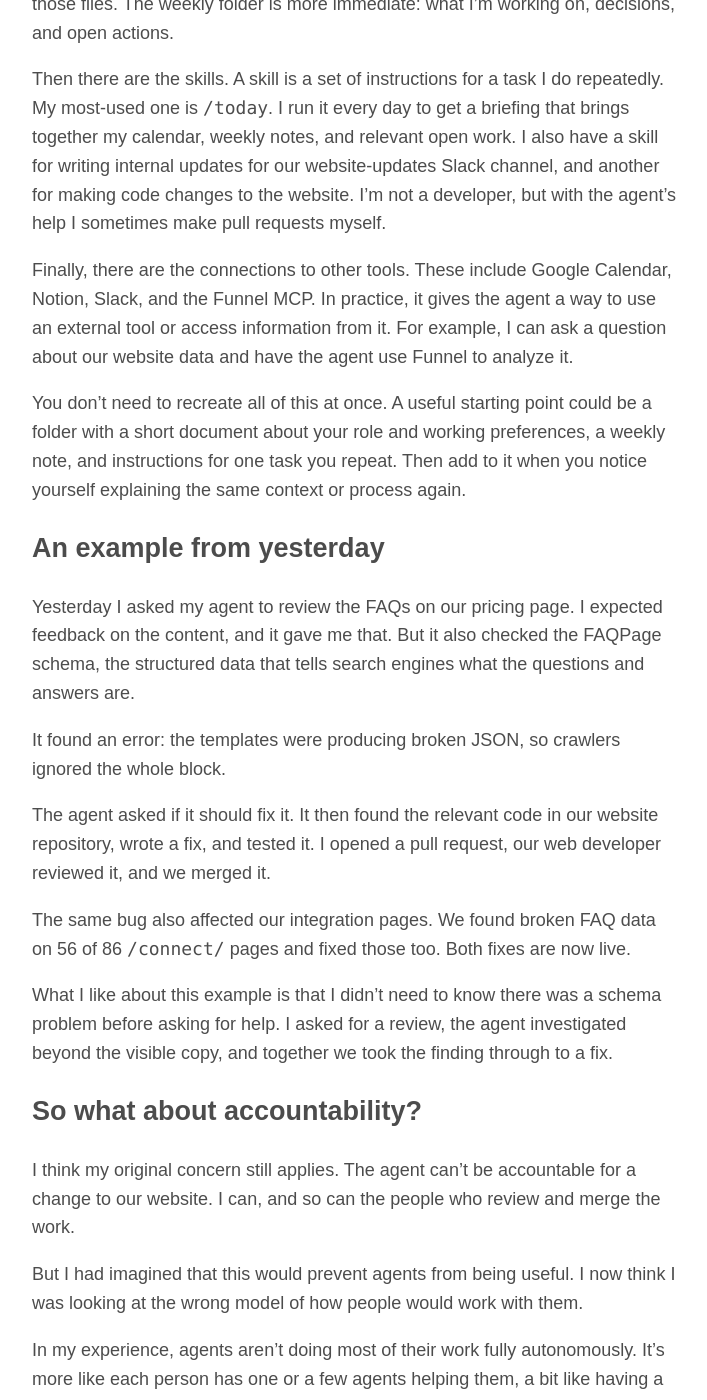
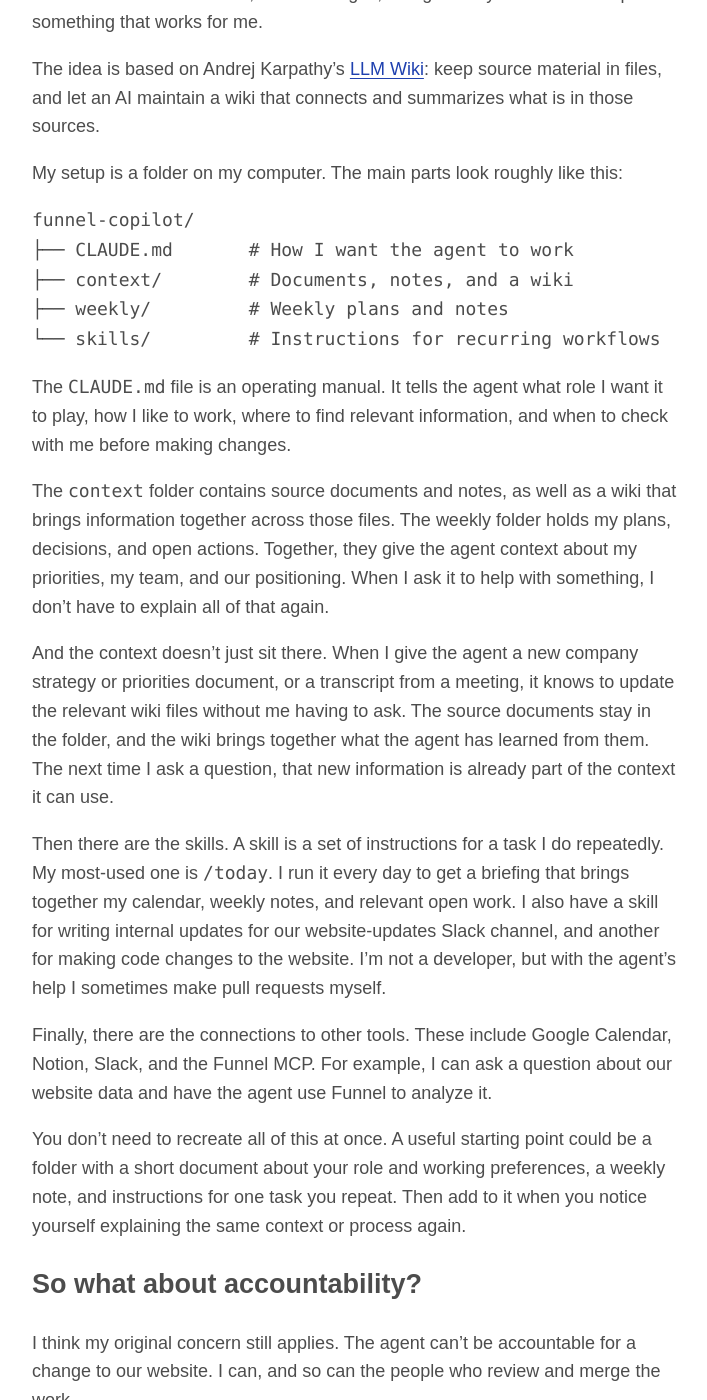
Before and after one commit to tfrenkiel040/website, a Jekyll site: the page built from _posts/2026-11-19-ai-agents-i-changed-my-mind.md, in a window 1280 px wide and 1400 px high, scrolled down 1897 px. Shown: the whole window, without its empty margins (284-991 px from the left). Built offline with Jekyll 4.4.1, drawn with Linux system fonts in a browser that asks for light colours; some of the changed text lies outside the part shown.

Commit message:
Update 2026-11-19-ai-agents-i-changed-my-mind.md

```diff
--- a/_posts/2026-11-19-ai-agents-i-changed-my-mind.md
+++ b/_posts/2026-11-19-ai-agents-i-changed-my-mind.md
@@ -9,11 +9,21 @@ In June 2025, I wrote a post about [AI agents and accountability](/ai/2025/06/14
 
 I still think the person is responsible. But I was wrong about how useful agents could be while that remains true.
 
+## A fix I wouldn't have made myself
+
+Recently, I asked my agent to review the FAQs on our pricing page. I expected feedback on the content, and it gave me that. But it also checked the FAQPage schema, the structured data that tells search engines what the questions and answers are.
+
+It found an error: the templates were producing broken JSON, so crawlers ignored the whole block.
+
+The agent asked if it should fix it. It found the relevant code in our website repository, wrote a fix, and tested it. I opened a pull request, our web developer reviewed it, and we merged it. We also found the same bug on 56 of 86 `/connect/` pages and fixed those too. Both fixes are now live. All of this took less than an hour.
+
+Before, I would have created a card on our Notion board and asked our developer to look into it. This time I could do it myself, with the agent's help and a review from our developer. I'm not a developer, and we got a fix shipped across the site.
+
 ## When did my chatbot become an agent?
 
 Back then, I saw a lot of startups building AI agents, and I was skeptical about how useful their products would be. One company I followed was Relay.app. In July this year, they announced they were shutting down, and the [product closed in September](https://relay.app/).
 
-In that case, my skepticism wasn't entirely misplaced. But Relay closing doesn't prove that my reasoning was right, or that other agent companies won't succeed. What I didn't expect was how useful agents would become as the leading AI companies gave their existing chatbots more tools and capabilities.
+I was skeptical about that company, and it didn't succeed. What I didn't expect was how useful agents would become as the leading AI companies gave their existing chatbots more tools and capabilities.
 
 What happened for me was more gradual. The AI chatbot I was already using got more tools. It could create documents in Google Docs, get better at building software and web apps, and analyze our website data through the Funnel MCP, which gives it access to our Google Analytics data.
 
@@ -39,25 +49,15 @@ funnel-copilot/
 
 The `CLAUDE.md` file is an operating manual. It tells the agent what role I want it to play, how I like to work, where to find relevant information, and when to check with me before making changes.
 
-The `context` folder gives it background for my work. It contains source documents and notes, as well as a wiki that brings information together across those files. The weekly folder is more immediate: what I'm working on, decisions, and open actions.
+The `context` folder contains source documents and notes, as well as a wiki that brings information together across those files. The weekly folder holds my plans, decisions, and open actions. Together, they give the agent context about my priorities, my team, and our positioning. When I ask it to help with something, I don't have to explain all of that again.
+
+And the context doesn't just sit there. When I give the agent a new company strategy or priorities document, or a transcript from a meeting, it knows to update the relevant wiki files without me having to ask. The source documents stay in the folder, and the wiki brings together what the agent has learned from them. The next time I ask a question, that new information is already part of the context it can use.
 
 Then there are the skills. A skill is a set of instructions for a task I do repeatedly. My most-used one is `/today`. I run it every day to get a briefing that brings together my calendar, weekly notes, and relevant open work. I also have a skill for writing internal updates for our website-updates Slack channel, and another for making code changes to the website. I'm not a developer, but with the agent's help I sometimes make pull requests myself.
 
-Finally, there are the connections to other tools. These include Google Calendar, Notion, Slack, and the Funnel MCP. In practice, it gives the agent a way to use an external tool or access information from it. For example, I can ask a question about our website data and have the agent use Funnel to analyze it.
+Finally, there are the connections to other tools. These include Google Calendar, Notion, Slack, and the Funnel MCP. For example, I can ask a question about our website data and have the agent use Funnel to analyze it.
 
 You don't need to recreate all of this at once. A useful starting point could be a folder with a short document about your role and working preferences, a weekly note, and instructions for one task you repeat. Then add to it when you notice yourself explaining the same context or process again.
-
-## An example from yesterday
-
-Yesterday I asked my agent to review the FAQs on our pricing page. I expected feedback on the content, and it gave me that. But it also checked the FAQPage schema, the structured data that tells search engines what the questions and answers are.
-
-It found an error: the templates were producing broken JSON, so crawlers ignored the whole block.
-
-The agent asked if it should fix it. It then found the relevant code in our website repository, wrote a fix, and tested it. I opened a pull request, our web developer reviewed it, and we merged it.
-
-The same bug also affected our integration pages. We found broken FAQ data on 56 of 86 `/connect/` pages and fixed those too. Both fixes are now live.
-
-What I like about this example is that I didn't need to know there was a schema problem before asking for help. I asked for a review, the agent investigated beyond the visible copy, and together we took the finding through to a fix.
 
 ## So what about accountability?
 
@@ -67,6 +67,8 @@ But I had imagined that this would prevent agents from being useful. I now think
 
 In my experience, agents aren't doing most of their work fully autonomously. It's more like each person has one or a few agents helping them, a bit like having a small team of very smart and capable juniors. They can research, draft, analyze, and make changes. The employee still reviews the work and decides whether to share it, use the copy, or merge the code.
 
-That doesn't mean the experience is perfect. Sometimes my agent is a bit too eager: I ask a question, and it starts doing things when I only wanted an answer. I suspect that may be specific to the model I use most, Opus 5.5, but I don't know.
+Sometimes my agent is a bit too eager: I ask a question, and it starts doing things when I only wanted an answer.
 
-Overall, though, I'm very happy with it. In my original post I said I wanted to start small and find a way to use agents while keeping accountability in mind. I think that's more or less what happened, even if the agent I ended up with looks different from the one I imagined.
+I'm very happy with the setup. My agent knows the context of my work, helps me do things I couldn't do on my own, and leaves me in charge of the result. That is a much more useful agent than the one I imagined in 2025.
+
+How are you using agents in your work? And what can you do now that you couldn't do before? I'd love to hear about it. Feel free to reach out to me on [LinkedIn](https://www.linkedin.com/in/thomasfrenkiel/).
```
